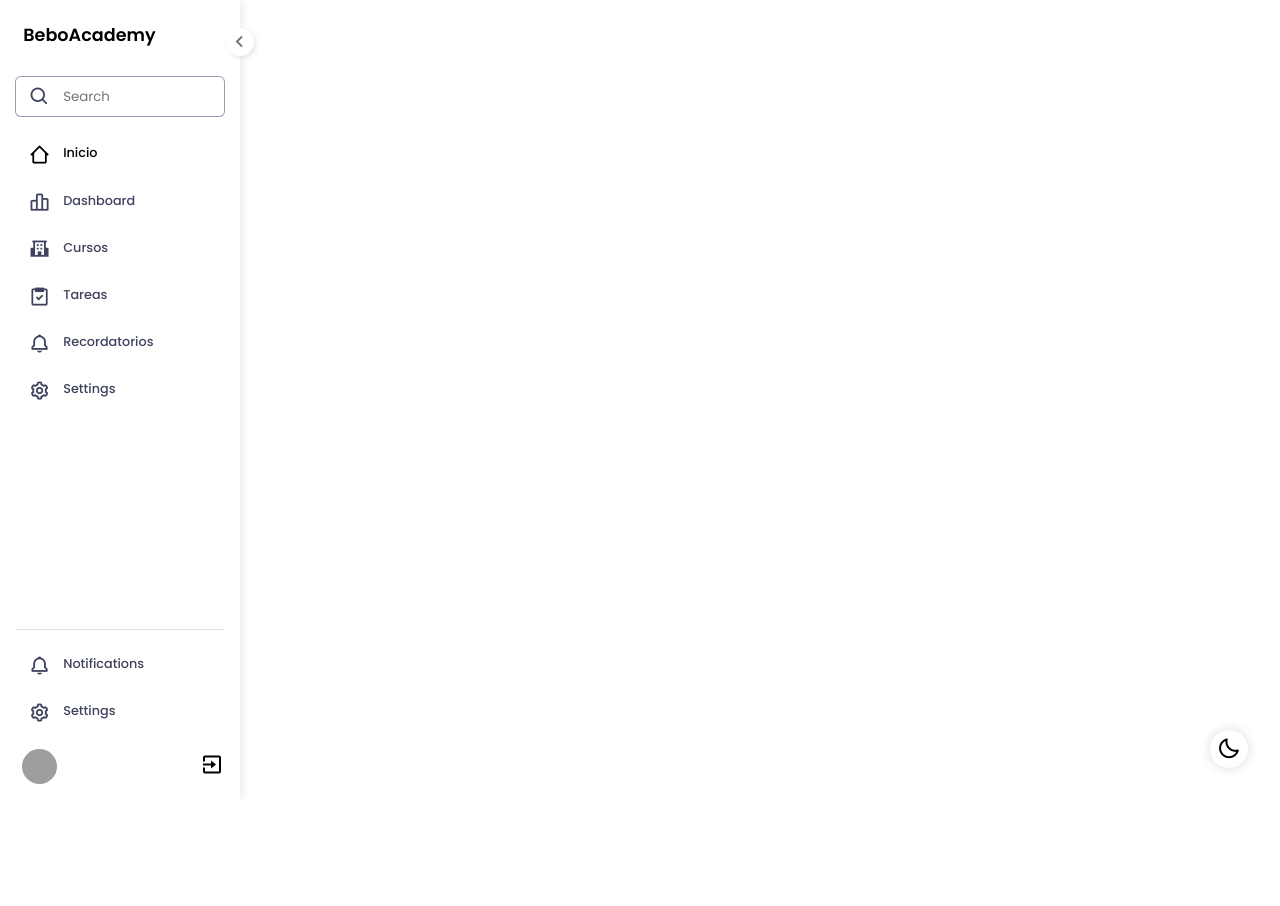
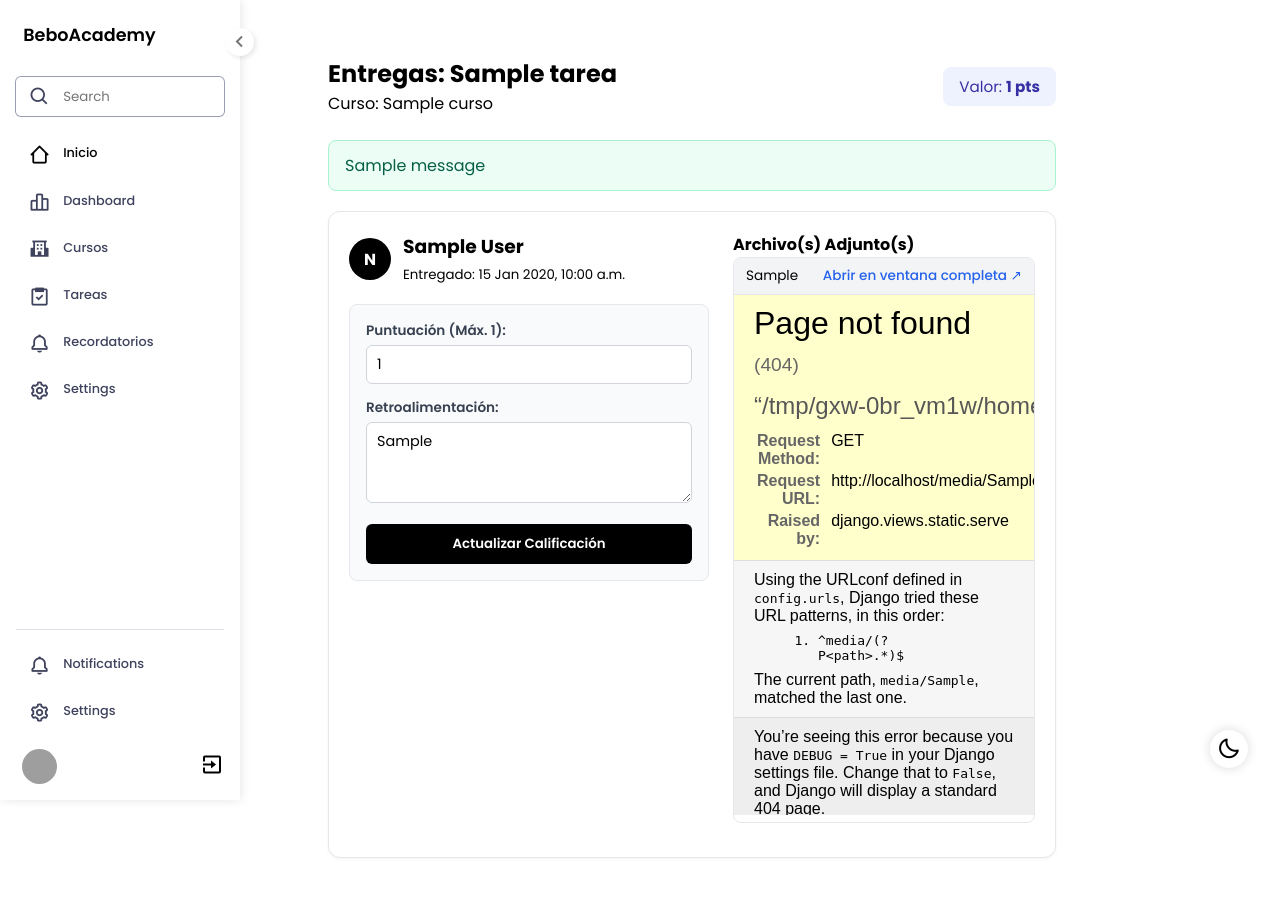
Before and after one commit to ctorresCode/CanvaDjango, a Django app: page /panel-maestro/evaluaciones/entrega/1/ in a window 1280 px wide. Before the commit the page ends 793 px from the top, so only its background shows below. Run offline with Django 5.2, Linux system fonts and the light colour scheme; tables that the repository leaves empty hold one stand-in row (values such as "Sample post"); one stand-in notice (Sample message) is shown; grey boxes are pictures that could not be loaded.

Commit message:
feat: funcionalidad de corrección de tareas completa, solo falta la creación de comentarios entre el estudiante y maestro

```diff
--- a/config/settings.py
+++ b/config/settings.py
@@ -140,3 +140,5 @@ TINYMCE_DEFAULT_CONFIG = {
     'content_style': 'body { font-family:Arial,sans-serif; font-size:14px }',
     'paste_data_images': True,
 }
+
+X_FRAME_OPTIONS = 'SAMEORIGIN'
--- a/evaluaciones/static/evaluacione/css/ListaTareas.css
+++ b/evaluaciones/static/evaluacione/css/ListaTareas.css
@@ -344,3 +344,8 @@
   cursor: not-allowed;
   box-shadow: none;
 }
+
+.lista_de_entrega {
+  text-decoration: none;
+  color: #0f172a;
+}
--- a/evaluaciones/static/evaluacione/css/listaEntregas.css
+++ b/evaluaciones/static/evaluacione/css/listaEntregas.css
@@ -0,0 +1,154 @@
+.entregas-container {
+  padding: 24px;
+  max-width: 1400px;
+  margin: 0 auto;
+}
+
+.entregas-header {
+  display: flex;
+  justify-content: space-between;
+  align-items: center;
+  margin-bottom: 24px;
+}
+
+.badge-puntos {
+  background: #eef2ff;
+  color: #3730a3;
+  padding: 8px 16px;
+  border-radius: 8px;
+  font-size: 0.95rem;
+}
+
+.alerta-exito {
+  background-color: #ecfdf5;
+  color: #065f46;
+  border: 1px solid #a7f3d0;
+  padding: 12px 16px;
+  border-radius: 8px;
+  margin-bottom: 20px;
+}
+
+.entrega-card {
+  display: grid;
+  grid-template-columns: 360px 1fr;
+  gap: 24px;
+  background: #ffffff;
+  border: 1px solid #e5e7eb;
+  border-radius: 12px;
+  padding: 20px;
+  margin-bottom: 24px;
+  box-shadow: 0 1px 3px rgba(0, 0, 0, 0.05);
+}
+
+.info-estudiante {
+  display: flex;
+  align-items: center;
+  gap: 12px;
+  margin-bottom: 18px;
+}
+
+.avatar-placeholder {
+  width: 42px;
+  height: 42px;
+  background: #000;
+  color: #fff;
+  border-radius: 50%;
+  display: flex;
+  align-items: center;
+  justify-content: center;
+  font-weight: bold;
+}
+
+.form-calificar {
+  background: #f9fafb;
+  border: 1px solid #e5e7eb;
+  border-radius: 8px;
+  padding: 16px;
+}
+
+.campo-grupo {
+  margin-bottom: 14px;
+}
+
+.campo-grupo label {
+  display: block;
+  font-size: 0.85rem;
+  font-weight: 600;
+  color: #374151;
+  margin-bottom: 4px;
+}
+
+.campo-grupo input,
+.campo-grupo textarea {
+  width: 100%;
+  padding: 8px 10px;
+  border: 1px solid #d1d5db;
+  border-radius: 6px;
+  font-size: 0.9rem;
+  box-sizing: border-box;
+}
+
+.btn-guardar {
+  width: 100%;
+  background-color: #000000;
+  color: #ffffff;
+  border: none;
+  padding: 10px;
+  border-radius: 6px;
+  font-weight: 600;
+  cursor: pointer;
+  transition: background 0.2s ease;
+}
+
+.btn-guardar:hover {
+  background-color: #333333;
+}
+
+.visor-wrapper {
+  border: 1px solid #e5e7eb;
+  border-radius: 8px;
+  overflow: hidden;
+  margin-bottom: 14px;
+}
+
+.visor-topbar {
+  display: flex;
+  justify-content: space-between;
+  align-items: center;
+  background: #f3f4f6;
+  padding: 8px 12px;
+  font-size: 0.85rem;
+  border-bottom: 1px solid #e5e7eb;
+}
+
+.link-abrir {
+  color: #2563eb;
+  text-decoration: none;
+  font-weight: 500;
+}
+
+.link-abrir:hover {
+  text-decoration: underline;
+}
+
+.iframe-documento {
+  width: 100%;
+  height: 520px;
+  border: none;
+  background: #fafafa;
+}
+
+.sin-archivo,
+.sin-entregas {
+  text-align: center;
+  padding: 30px;
+  color: #6b7280;
+  background: #f9fafb;
+  border-radius: 8px;
+}
+
+@media (max-width: 900px) {
+  .entrega-card {
+    grid-template-columns: 1fr;
+  }
+}
--- a/evaluaciones/templates/evaluacione/listaEntregas.html
+++ b/evaluaciones/templates/evaluacione/listaEntregas.html
@@ -1,7 +1,102 @@
-{% extends 'baseMaestros.html' %} {% load static %} {% block extra_css %}
-<link
-  rel="stylesheet"
-  type="type/css"
-  href="{% static 'evaluacione/css/listaEntregas.css' %}"
-/>
-{% endblock %} {% block content %} {% endblock %}
+<!-- prettier-ignore -->
+{% extends 'baseMaestros.html' %}
+{% load static %}
+
+{% block extra_css %}
+<link rel="stylesheet" type="text/css" href="{% static 'evaluacione/css/listaEntregas.css' %}" />
+{% endblock %}
+
+{% block content %}
+<div class="entregas-container">
+  <!-- Encabezado -->
+  <div class="entregas-header">
+    <div>
+      <h2>Entregas: {{ tarea.titulo }}</h2>
+      <p class="subtitulo-tarea">Curso: {{ tarea.curso.nombre }}</p>
+    </div>
+    <div class="badge-puntos">
+      Valor: <strong>{{ tarea.cantidad_puntos }} pts</strong>
+    </div>
+  </div>
+
+  {% if messages %}
+  <div class="alertas-container">
+    {% for message in messages %}
+    <div class="alerta-exito">{{ message }}</div>
+    {% endfor %}
+  </div>
+  {% endif %}
+
+  <!-- Lista de Entregas -->
+  <div class="entregas-lista">
+    {% for entrega in entregas %}
+    <div class="entrega-card">
+
+      <!-- Columna Izquierda: Info y Formulario -->
+      <div class="col-estudiante">
+        <div class="info-estudiante">
+          <span class="avatar-placeholder">{{ entrega.estudiante.usuario.username|make_list|first|upper }}</span>
+          <div class="datos-estudiante">
+            <h3>{{ entrega.estudiante.usuario.get_full_name|default:entrega.estudiante.usuario.username }}</h3>
+            <small>Entregado: {{ entrega.fecha_envio|date:"d M Y, h:i a" }}</small>
+          </div>
+        </div>
+
+        <form method="POST" action="{% url 'lista_entregas' tarea.id %}" class="form-calificar">
+          {% csrf_token %}
+          <input type="hidden" name="entrega_id" value="{{ entrega.id }}" />
+
+          <div class="campo-grupo">
+            <label for="puntuacion_{{ entrega.id }}">Puntuación (Máx. {{ tarea.cantidad_puntos }}):</label>
+            <input type="number" id="puntuacion_{{ entrega.id }}" name="puntuacion" max="{{ tarea.cantidad_puntos }}" min="0" value="{{ entrega.puntuacion|default_if_none:'' }}" placeholder="0" required />
+          </div>
+
+          <div class="campo-grupo">
+            <label for="retro_{{ entrega.id }}">Retroalimentación:</label>
+            <textarea id="retro_{{ entrega.id }}" name="retroalimentacion" rows="3" placeholder="Escribe un comentario para el estudiante...">{{ entrega.retroalimentacion|default_if_none:'' }}</textarea>
+          </div>
+
+          <button type="submit" class="btn-guardar">
+            {% if entrega.puntuacion is not None %}Actualizar Calificación{% else %}Guardar Calificación{% endif %}
+          </button>
+        </form>
+      </div>
+
+      <!-- Columna Derecha: Documento -->
+      <div class="col-documento">
+        <h4>Archivo(s) Adjunto(s)</h4>
+
+        {% if entrega.archivos_adjuntos.all %}
+          {% for adjunto in entrega.archivos_adjuntos.all %}
+          <div class="visor-wrapper">
+            <div class="visor-topbar">
+              <span class="nombre-archivo">{{ adjunto.archivo.name|cut:"entregas_estudiantes/multiples/" }}</span>
+              <a href="{{ adjunto.archivo.url }}" target="_blank" class="link-abrir">Abrir en ventana completa ↗</a>
+            </div>
+            <iframe src="{{ adjunto.archivo.url }}" class="iframe-documento"></iframe>
+          </div>
+          {% endfor %}
+        {% elif entrega.ruta_archivo %}
+          <div class="visor-wrapper">
+            <div class="visor-topbar">
+              <span class="nombre-archivo">{{ entrega.ruta_archivo.name|cut:"entregas_estudiantes/" }}</span>
+              <a href="{{ entrega.ruta_archivo.url }}" target="_blank" class="link-abrir">Abrir en ventana completa ↗</a>
+            </div>
+            <iframe src="{{ entrega.ruta_archivo.url }}" class="iframe-documento"></iframe>
+          </div>
+        {% else %}
+          <div class="sin-archivo">
+            <p>El estudiante no subió ningún archivo adjunto.</p>
+          </div>
+        {% endif %}
+      </div>
+
+    </div>
+    {% empty %}
+    <div class="sin-entregas">
+      <p>No hay entregas registradas para esta tarea todavía.</p>
+    </div>
+    {% endfor %}
+  </div>
+</div>
+{% endblock %}
--- a/evaluaciones/templates/evaluacione/listaTareasMaestros.html
+++ b/evaluaciones/templates/evaluacione/listaTareasMaestros.html
@@ -26,7 +26,7 @@
       </div>
 
       <div class="tarea-botones">
-        <a href="{% url 'lista_entregas' tarea.id %}">Lista de entrega</a>
+        <a class="lista_de_entrega" href="{% url 'lista_entregas' tarea.id %}">Lista de entrega</a>
         <a
           href="{% url 'editar_tarea' tarea.id %}"
           class="edit-button"
--- a/evaluaciones/views.py
+++ b/evaluaciones/views.py
@@ -1,8 +1,9 @@
 from django import forms
-from django.shortcuts import render
+from django.contrib import messages
+from django.shortcuts import get_object_or_404, redirect, render
 from django.urls import reverse_lazy
 from django.views.generic import CreateView, DeleteView, DetailView, ListView, UpdateView
-from evaluaciones.models import ArchivoTarea, Tarea
+from evaluaciones.models import ArchivoTarea, Calificacion, Tarea
 
 class MultipleFileInput(forms.FileInput):
     def __init__(self, attrs=None):
@@ -102,4 +103,26 @@ class EliminarTarea(DeleteView):
     success_url = reverse_lazy('lista_de_tareas')
 
 def ListaEntregas(request, tarea_id):
-    return render(request, 'evaluacione/listaEntregas.html')
+    tarea = get_object_or_404(Tarea, id=tarea_id)
+
+    entregas = Calificacion.objects.filter(tarea=tarea).select_related('estudiante__usuario').prefetch_related('archivos_adjuntos')
+
+    if request.method == 'POST':
+        entrega_id = request.POST.get('entrega_id')
+        puntuacion = request.POST.get('puntuacion')
+        retroalimentacion = request.POST.get('retroalimentacion')
+
+        if entrega_id and puntuacion:
+            entrega = get_object_or_404(Calificacion, id=entrega_id)
+            entrega.puntuacion = puntuacion
+            entrega.retroalimentacion = retroalimentacion
+            entrega.save()
+
+            messages.success(request, f'Calificación guardada')
+
+    context = {
+        'tarea': tarea,
+        'entregas': entregas,
+    }
+
+    return render(request, 'evaluacione/listaEntregas.html', context)
--- a/usuarios/templates/baseEstudiantes.html
+++ b/usuarios/templates/baseEstudiantes.html
@@ -92,10 +92,7 @@
         </ul>
         <div class="user">
           <div class="user-img">
-            <img
-              src="{{ user.perfil_estudiante.imagen_perfil.url }}"
-              alt="user"
-            />
+            <img src="#" alt="user" />
           </div>
           <div class="user-data">
             <span class="name">{{ user.first_name }} {{ user.last_name }}</span>
```
Also changed, not shown: academico/templates/academi/tablero_estudiante.html (+7 -1 lines), academico/views.py (+9 -2 lines), 1 other file.
